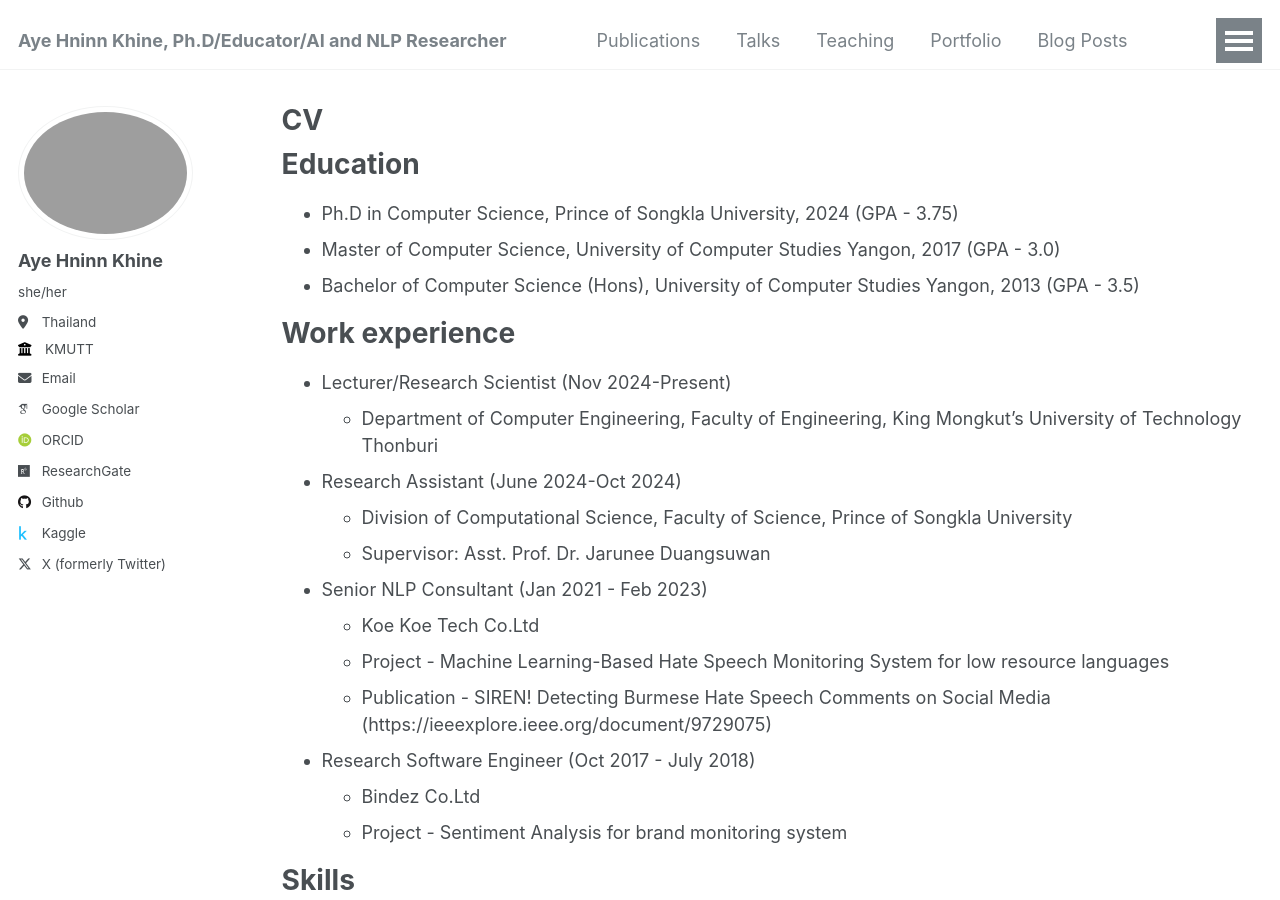
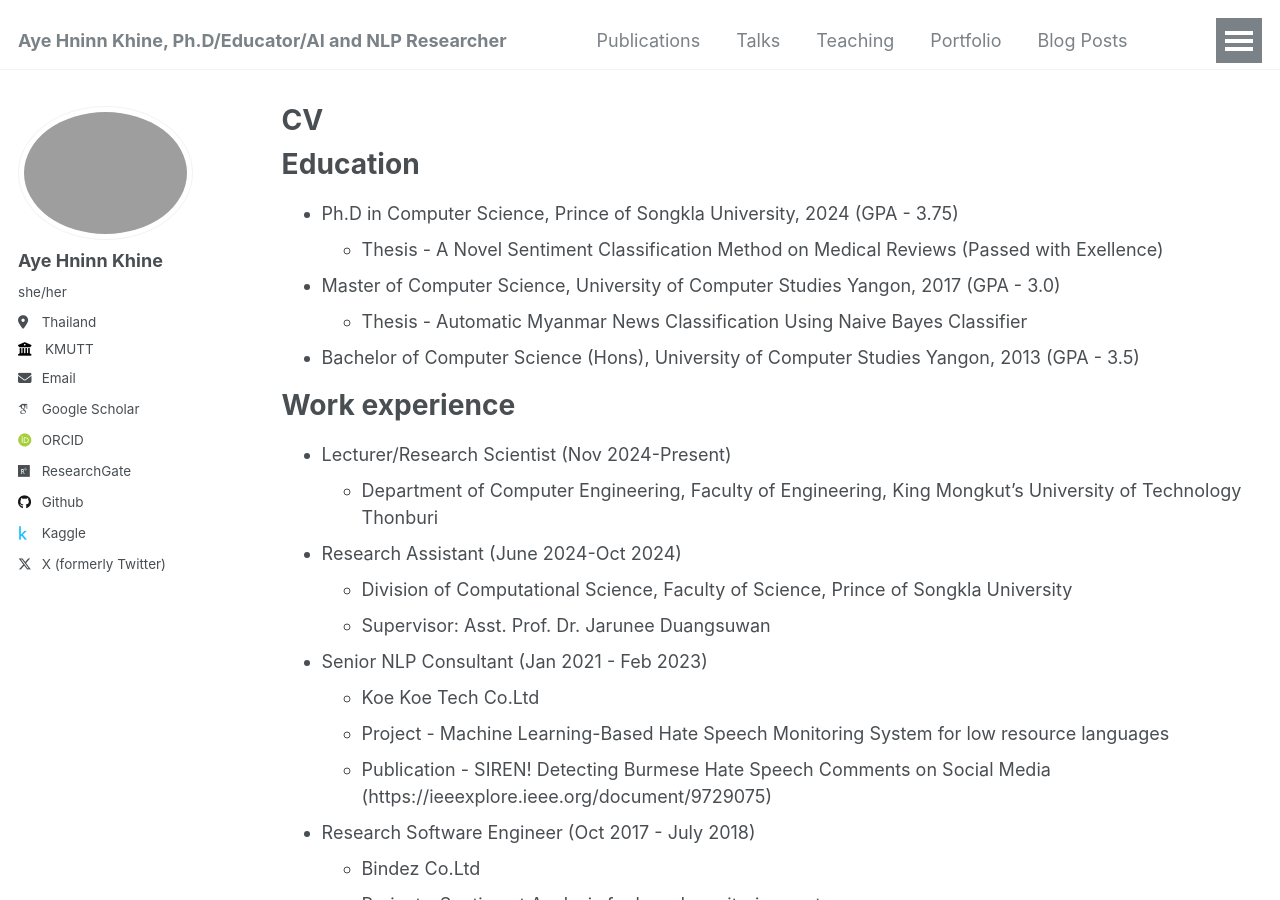
Before and after one commit to ayehninnkhine/ayehninnkhine.github.io, a Jekyll site: the page built from _pages/cv.md, in a window 1280 px wide and 900 px high. Built offline with Jekyll 4.4.1, drawn with Linux system fonts in a browser that asks for light colours; some web fonts are replaced.

Commit message:
Update cv.md

```diff
--- a/_pages/cv.md
+++ b/_pages/cv.md
@@ -12,7 +12,9 @@ redirect_from:
 Education
 ======
 * Ph.D in Computer Science, Prince of Songkla University, 2024 (GPA - 3.75)
+    * Thesis - A Novel Sentiment Classification Method on Medical Reviews (Passed with Exellence)
 * Master of Computer Science, University of Computer Studies Yangon, 2017 (GPA - 3.0)
+    * Thesis - Automatic Myanmar News Classification Using Naive Bayes Classifier
 * Bachelor of Computer Science (Hons), University of Computer Studies Yangon, 2013 (GPA - 3.5)
 
 Work experience
```
